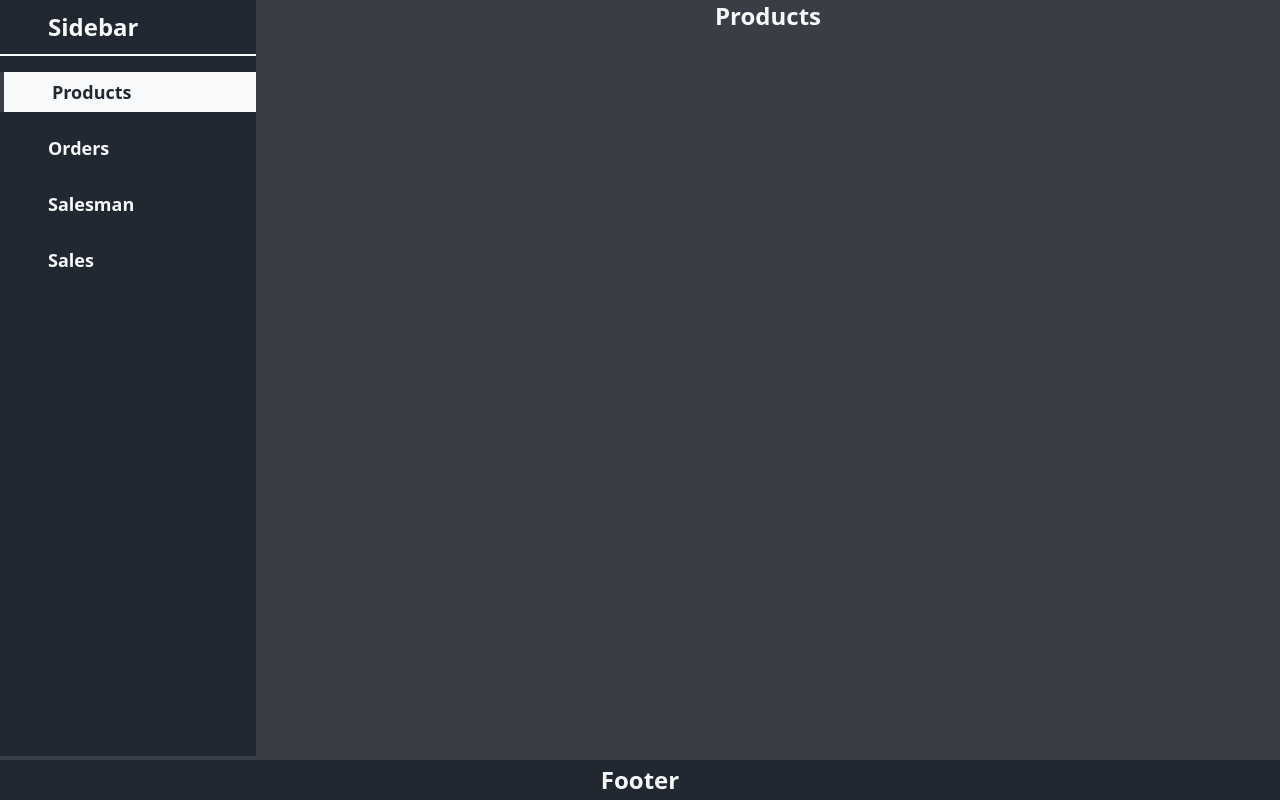
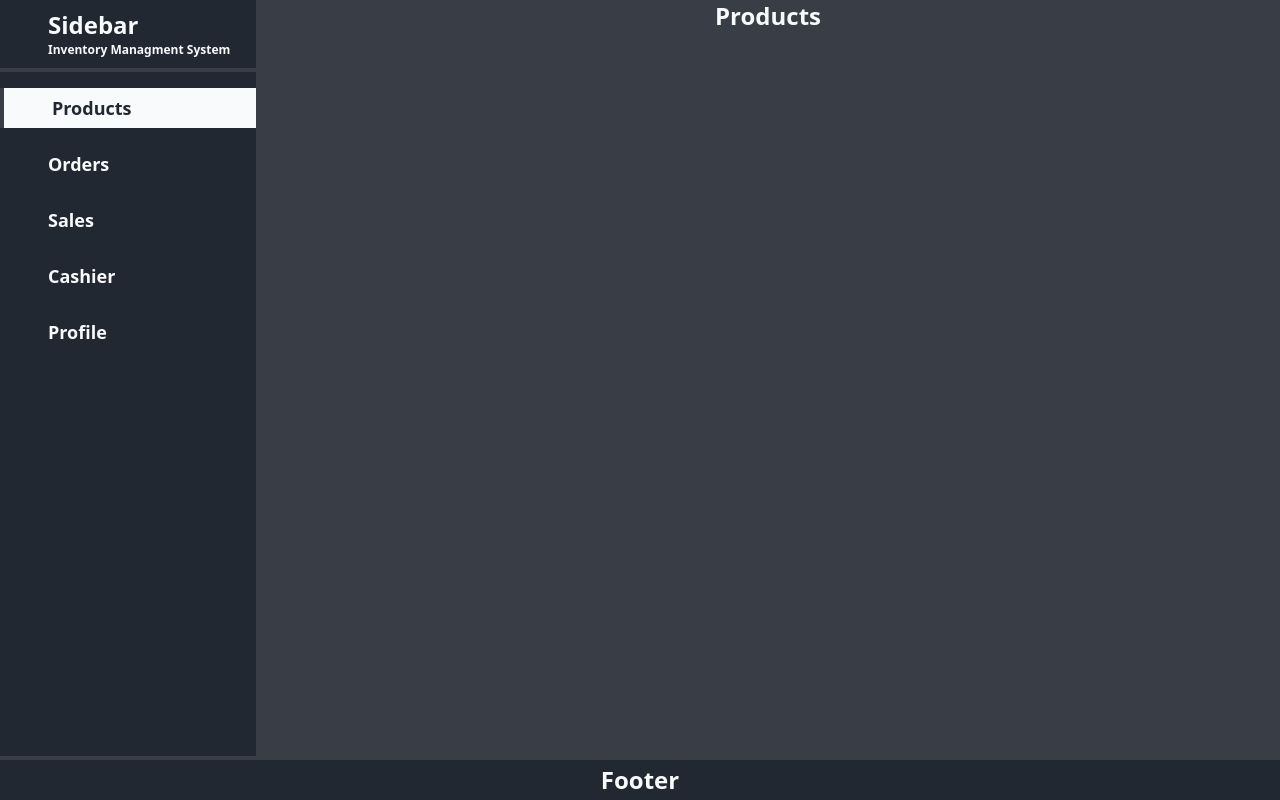
Before and after one commit to Yasir-Ali-Swe/Inventory-Managment-System-React-Dashboard-, a React (Vite) app in the folder frontend/: page / in a window 1280 px wide. Built offline with nearby package versions, Linux system fonts and the light colour scheme.

Commit message:
update the routes

```diff
--- a/frontend/src/Components/Layout.jsx
+++ b/frontend/src/Components/Layout.jsx
@@ -16,4 +16,4 @@ const Layout = () => {
   )
 }
 
-export default Layout
+export default Layout;
--- a/frontend/src/Components/Sidebar.jsx
+++ b/frontend/src/Components/Sidebar.jsx
@@ -6,13 +6,15 @@ const Sidebar = () => {
     const links=[
         {name:"Products",path:"/"},
         {name:"Orders",path:"/Orders"},
-        {name:"Salesman",path:"/Salesman"},
         {name:"Sales",path:"/Sales"},
+        {name:"Cashier",path:"/Cashier"},
+         {name:"Profile",path:"/Profile"},
     ]
     return (
         <div className='w-1/5 bg-mainForground h-full'>
-            <div className='border-textColor border-b-2 h-14 flex items-center'>
+            <div className='border-mainBg border-b-4 h-18 flex flex-col justify-center'>
                 <h1 className='pl-12 text-2xl font-bold text-textColor'>Sidebar</h1>
+                <h1 className='pl-12 text-[12px] font-semibold text-textColor'>Inventory Managment System</h1>
             </div>
             <div className='mt-4'>
                 <ul className='flex flex-col gap-4'>
```
